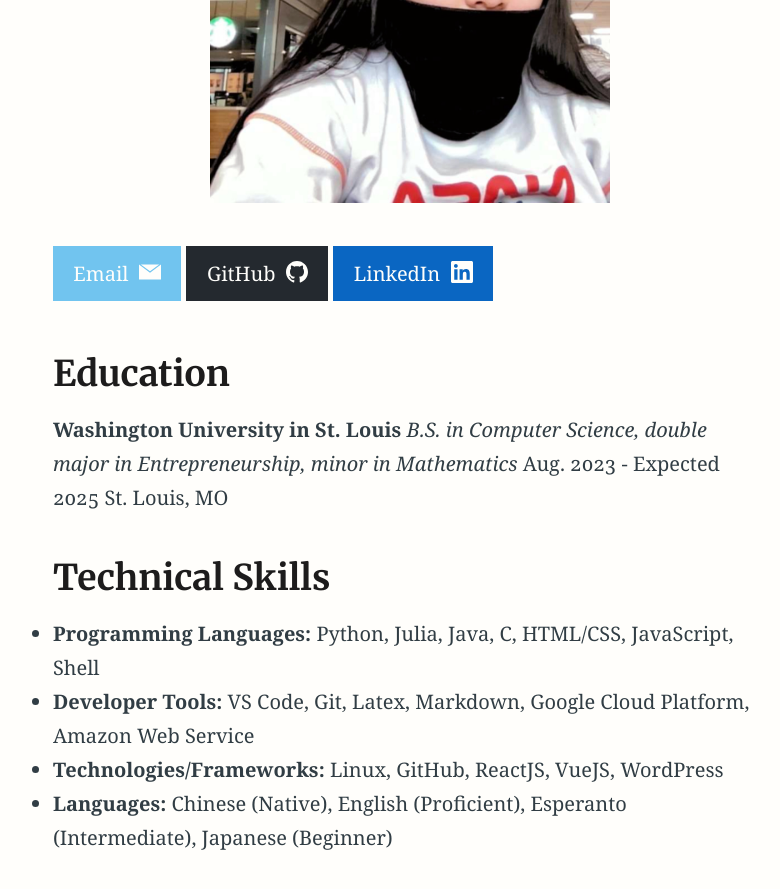
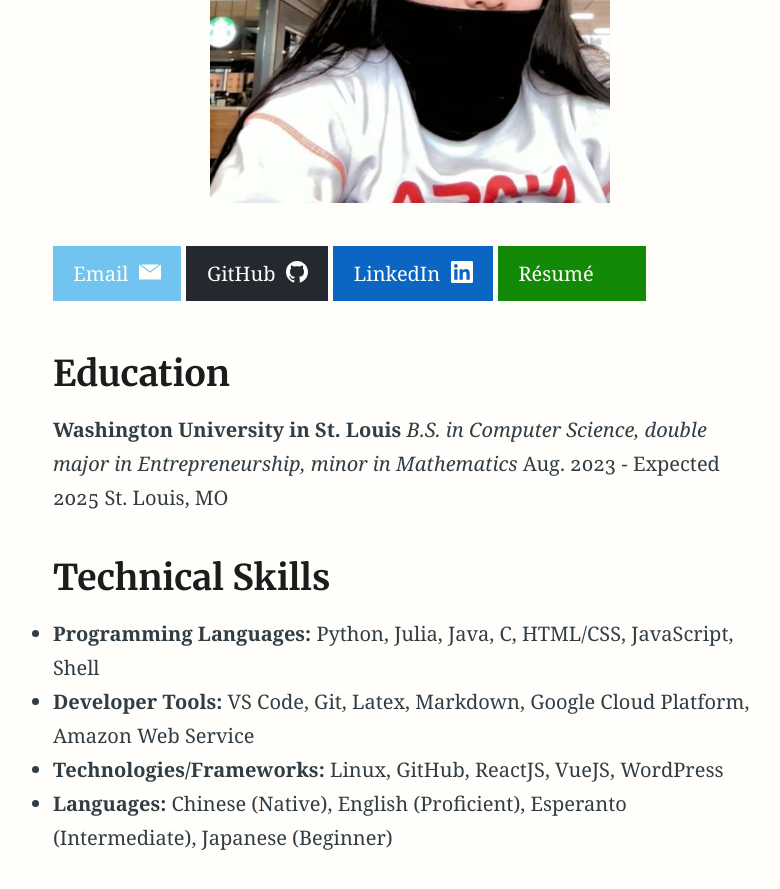
Before and after one commit to LZDXN/LZDXN.github.io, a Jekyll site: the page built from index.md, in a window 1280 px wide and 900 px high, scrolled down 367 px. Shown: the top 889 px of the window, without its empty margins (230-1010 px from the left). Built offline with Jekyll 4.4.1, drawn with Linux system fonts in a browser that asks for light colours.

Commit message:
added resume download button and uploaded resume pdf

```diff
--- a/index.md
+++ b/index.md
@@ -9,7 +9,7 @@ title: LZDXN - Jing Gao
 
 {% include figure.html image="/assets/img/profile_photo.jpg" caption="" width="400" %}
 
-{% include button.html text="Email" icon="email" link="mailto:gao.jing@wustl.edu" color="#71c4ef" %} {% include button.html text="GitHub" icon="github" link="https://github.com/LZDXN" color="#24292F" %} {% include button.html text="LinkedIn" icon="linkedin" link="https://linkedin.com/in/jing-gao-lzdxn/" color="#0A66C2" %}
+{% include button.html text="Email" icon="email" link="mailto:gao.jing@wustl.edu" color="#71C4EF" %} {% include button.html text="GitHub" icon="github" link="https://github.com/LZDXN" color="#24292F" %} {% include button.html text="LinkedIn" icon="linkedin" link="https://linkedin.com/in/jing-gao-lzdxn/" color="#0A66C2" %} {% include button.html text="Résumé" icon="resume" link="/assets/doc/Jing_Gao_s_Resume__2024_01_09.pdf" color="#138A07" %}
 
 ## Education
 **Washington University in St. Louis**
```
Also changed, not shown: 1 other file.
